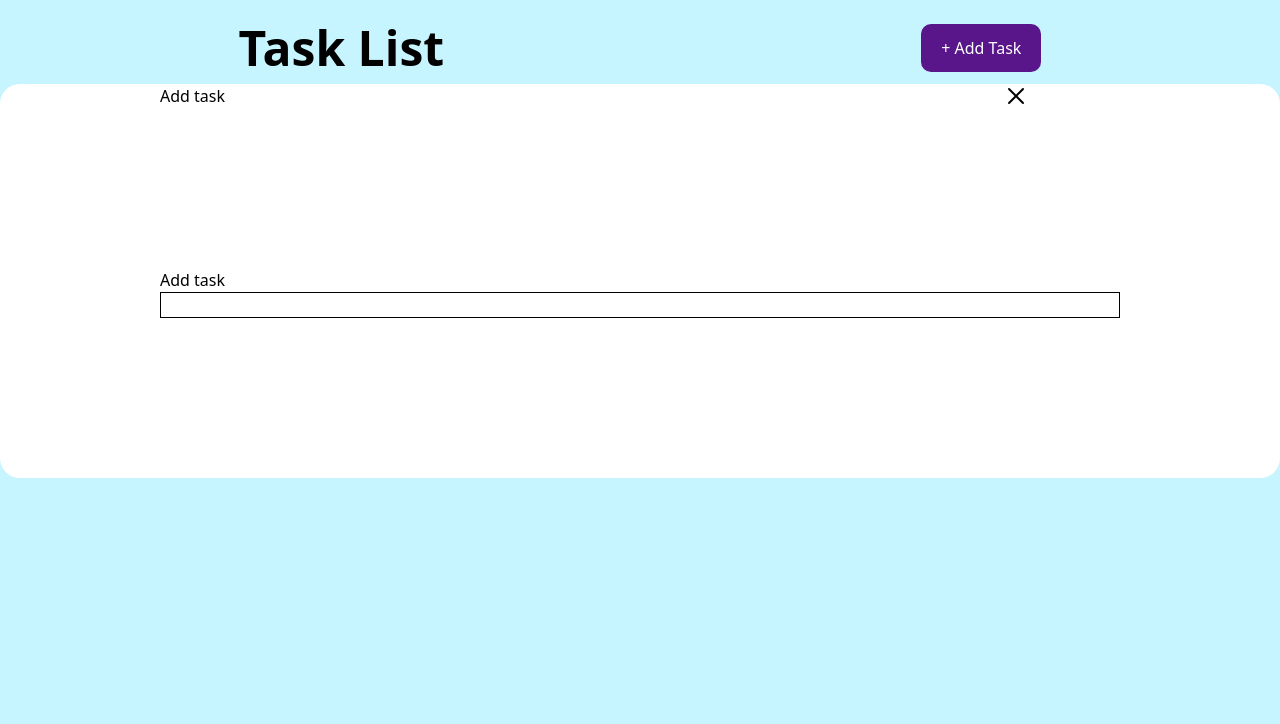
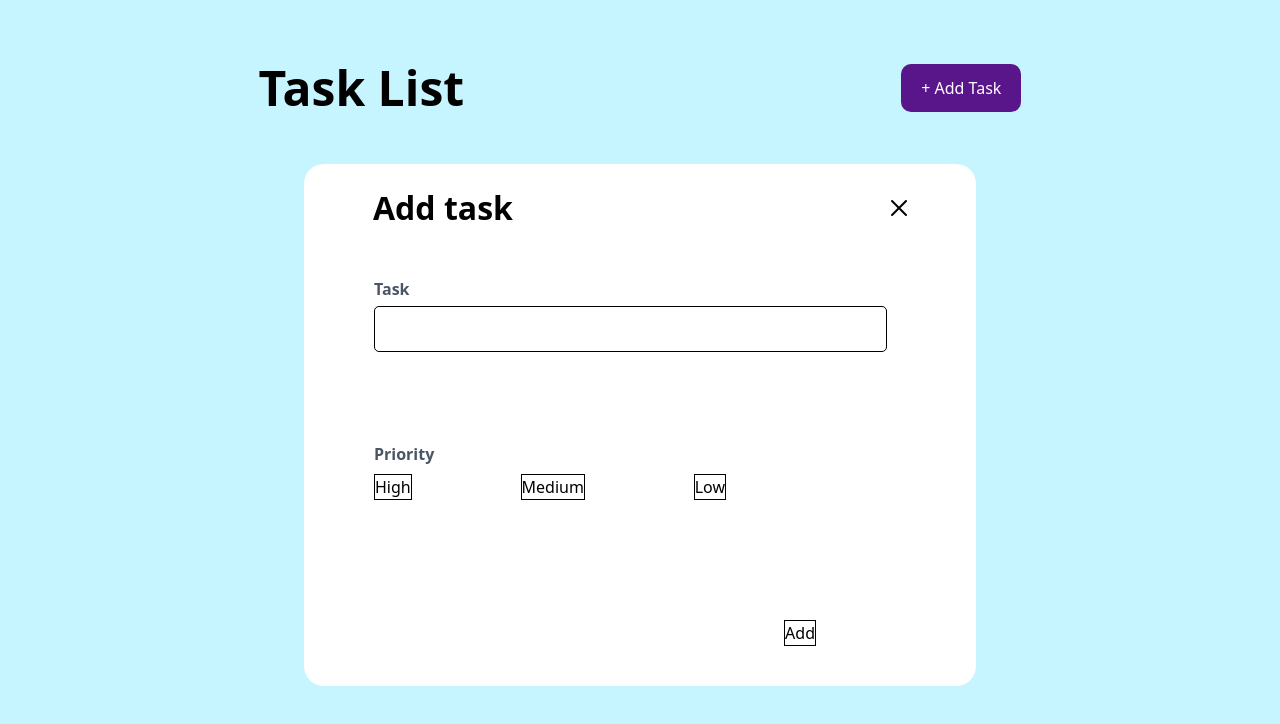
Before and after one commit to ArBa-dev-J/Task_list, a React (Vite) app: page / in a window 1280 px wide. Both pictures are taken after a click on the button "+ Add Task". Shown: the top 724 px of the page. Built offline with nearby package versions, Linux system fonts and the light colour scheme; data requests are answered from the project's data file.

Commit message:
add form, add functionality to collect info

```diff
--- a/src/Header/Header.jsx
+++ b/src/Header/Header.jsx
@@ -1,20 +1,25 @@
-import { useState } from "react";
+import { useState, useEffect } from "react";
 import TaskForm from "../TaskForm/TaskForm";
 
 function Header() {
-const [showForm, setShowForm] = useState(false);
-const onClick = () => setShowForm(true);
+    const [showForm, setShowForm] = useState(false);
+    const onClick = () => setShowForm(true);
+    const exitClick = () => setShowForm(false);
 
 
+    useEffect(() => {
+        exitClick;
+    }, []);
+
     return (<>
-        <header className="flex justify-around items-center mt-3">
+        <header className="flex justify-around items-center mt-3 p-10">
             <div><h1 className="font-bold text-[3rem]">Task List</h1></div>
             <div>
                 <button type="button" onClick={onClick} className=" p-3 pr-5 pl-5 bg-purple-900 text-white rounded-[10px]">+ Add Task</button>
             </div>
         </header>
-          {showForm ? <TaskForm /> : null}
-        </>
+        {showForm ? <TaskForm exitClick={exitClick}/> : null}
+    </>
     );
 }
 
--- a/src/TaskForm/TaskForm.jsx
+++ b/src/TaskForm/TaskForm.jsx
@@ -1,16 +1,56 @@
 import x from "../assets/close.png";
+import { useForm } from "react-hook-form";
+import { useState } from "react";
 
-function TaskForm() {
+function TaskForm({ exitClick }) {
+    const {
+        setValue,
+        register,
+        handleSubmit,
+        formState: { errors },
+    } = useForm({
+        defaultValues: { isDone: "no" },
+    });
+
+    //FOR DISABLING A SUBMIT BUTTON
+    const [] = useState();
+
+    // DATA COLLECTION
+    const onSubmit = (data) => {
+        console.log(data);
+    }
+
     return (
-        <><section className="bg-white p-40 rounded-[20px]">
-            <div className="flex  flex-row-reverse justify-between w-[90%] relative bottom-[160px]">
-                <button type="button"><img src={x} alt="x" /></button>
-                <h1>Add task</h1>
+        <><section className="bg-white p-40 w-2xl m-auto rounded-[20px]">
+            <div className="flex  flex-row-reverse justify-around relative bottom-35">
+                <button type="button" onClick={exitClick}><img src={x} alt="x" className="relative left-35" /></button>
+                <h1 className="relative right-35 font-bold text-[2rem]">Add task</h1>
             </div>
-            <form>
-                <div className="flex flex-col">
-                <label for="fname">Add task</label>
-                <input type="text" className="border" />
+            <form className="flex flex-col content-center" onSubmit={handleSubmit(onSubmit)}>
+                <div className="flex flex-col items-start relative right-22.5 bottom-22.5">
+                    <label className="font-bold text-gray-600 relative bottom-1.25">Task</label>
+                    <input
+                        type="text"
+                        className=" border rounded-[5px] pr-70 pt-2.5 pb-2.5"
+                        {...register("title", { required: true })}
+                    />
+                </div>
+                <div className="relative right-22.5">
+                    <label className="font-bold text-gray-600">Priority</label>
+                    <div className="flex flex-row justify-between pt-2">
+                        <div>
+                            <button type="button" onClick={() => setValue("priority", "High")} className="border" >High</button>
+                        </div>
+                        <div>
+                            <button type="button" onClick={() => setValue("priority", "Medium")} className="border" >Medium</button>
+                        </div>
+                        <div>
+                            <button type="button" onClick={() => setValue("priority", "Low")} className="border">Low</button>
+                        </div>
+                    </div>
+                </div>
+                <div className="flex justify-end relative bottom-[-120px]">
+                    <input type="submit" value="Add" className="border" />
                 </div>
             </form>
         </section>
```
